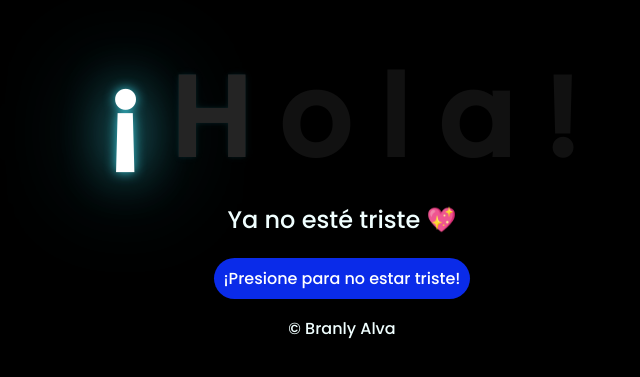
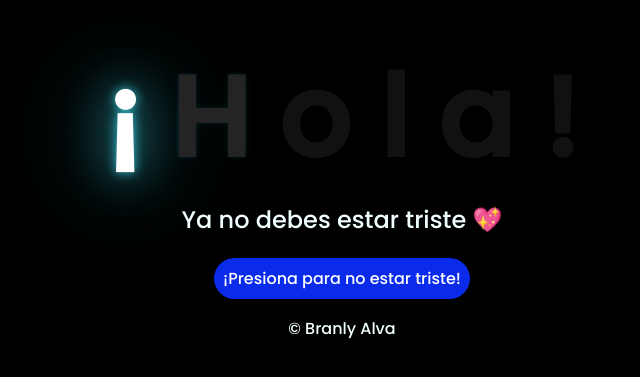
Before and after one commit to bran2211/flowers, a plain HTML site: page index.html in a window 1280 px wide. Shown: the part 141-518 px from the top of the page, without its empty margins (306-946 px from the left). Drawn offline with Linux system fonts and the light colour scheme.

Commit message:
Update index.html

```diff
--- a/index.html
+++ b/index.html
@@ -20,11 +20,11 @@
         <span>!</span>
     </div>
     <div class="description">
-        <span>Ya no esté triste 💖</span>
+        <span>Ya no debes estar triste 💖</span>
     </div>
     <div class="button">
         <button class="botones">
-            <a href="flower.html" style="color: #fff;">¡Presione para no estar triste!</a>
+            <a href="flower.html" style="color: #fff;">¡Presiona para no estar triste!</a>
         </button>
     </div>
 
```
